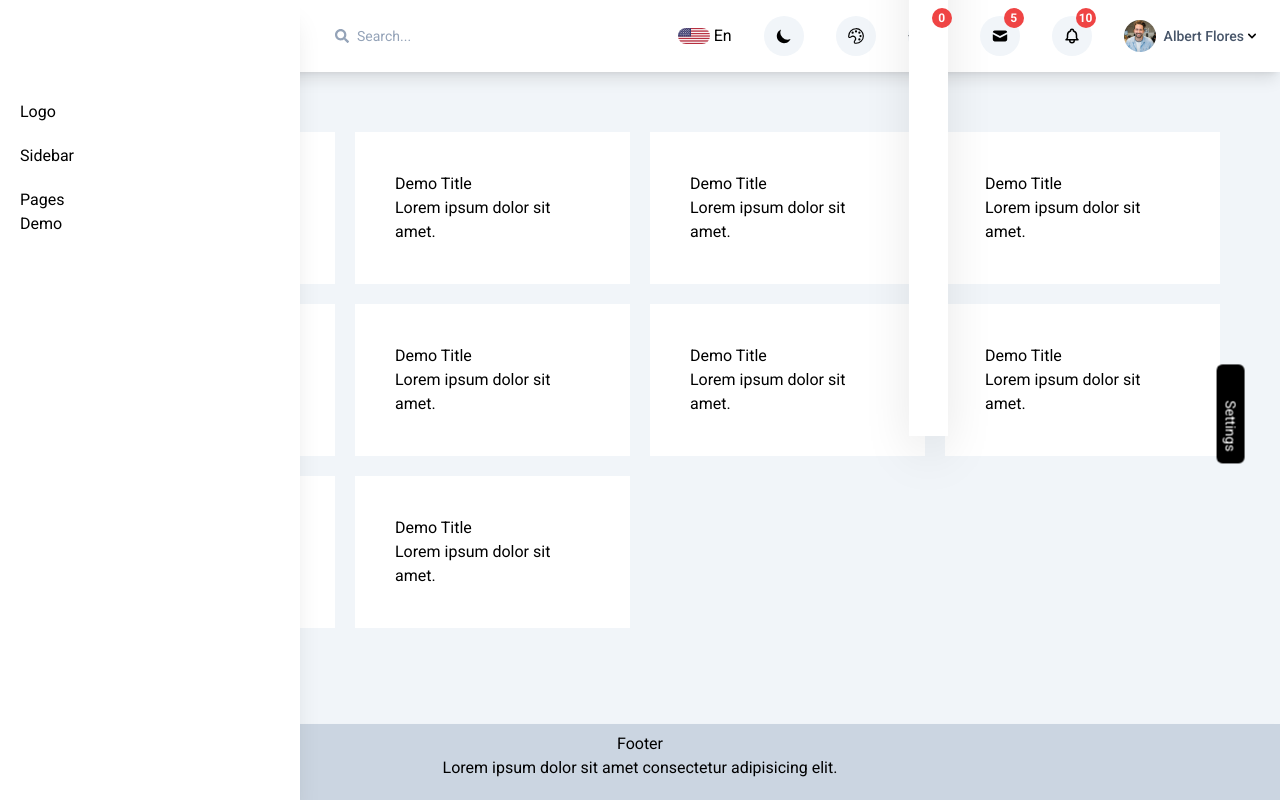
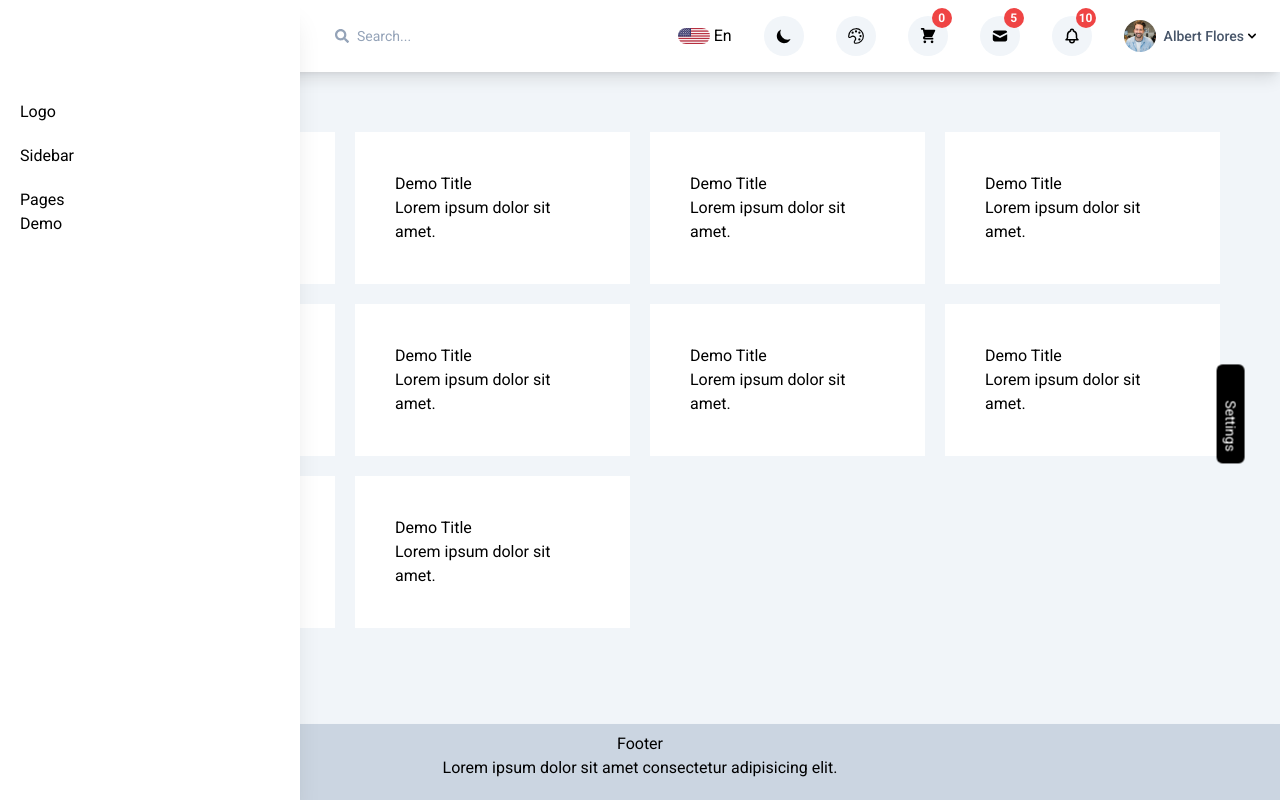
Before and after one commit to sakilanwar12/react-zustand-dashboard, a React (Vite) app: page / in a window 1280 px wide. Built offline with nearby package versions, Linux system fonts and the light colour scheme; some icons are missing.

Commit message:
solved rollback issues

```diff
--- a/package.json
+++ b/package.json
@@ -16,9 +16,11 @@
     "react-dom": "^18.2.0",
     "react-icons": "^4.11.0",
     "react-router-dom": "^6.16.0",
-    "sort-by": "^1.2.0"
+    "sort-by": "^1.2.0",
+    "zustand": "^4.4.1"
   },
   "devDependencies": {
+    "@rollup/plugin-node-resolve": "^15.2.1",
     "@types/react": "^18.2.15",
     "@types/react-dom": "^18.2.7",
     "@vitejs/plugin-react": "^4.0.3",
--- /dev/null
+++ b/rollup.config.js
@@ -0,0 +1,12 @@
+// rollup.config.js
+import resolve from '@rollup/plugin-node-resolve';
+
+export default {
+  // ...
+  plugins: [
+    // ...
+    resolve(),
+    // ...
+  ],
+  external: ['zustand'],
+};
--- a/src/partials/common/NavTools.jsx
+++ b/src/partials/common/NavTools.jsx
@@ -6,7 +6,6 @@ import author from "./../../assets/images/author.png";
 import flag from "./../../assets/images/flag.png";
 import { setGrayScale, setTheme } from "../../state/ThemeActions";
 import useStore from "../../state/store";
-import ShoppingCart from "../../components/ShoppingCart";
 const NavTools = () => {
     const { theme } = useStore();
     return (
@@ -28,7 +27,7 @@ const NavTools = () => {
             <div className="h-10 w-10 inline-flex justify-center items-center text-lg dark:bg-slate-900 rounded-full bg-slate-100 relative">
                 <HiShoppingCart />
                 <span className="absolute -top-2 -right-1 w-5 h-5 rounded-full bg-red-500 flex justify-center items-center text-xs font-bold text-white">0</span>
-                <ShoppingCart />
+                {/* <ShoppingCart /> */}
 
             </div>
             <div className="h-10 w-10 inline-flex justify-center items-center text-lg dark:bg-slate-900 rounded-full bg-slate-100 relative">
--- a/src/state/store.js
+++ b/src/state/store.js
@@ -1,4 +1,4 @@
-import { create } from 'zustand'
+import  create  from 'zustand'
 
 
 const initialState = {
```
Also changed, not shown: 2 other files (tests, documents, lock files or other folders).
